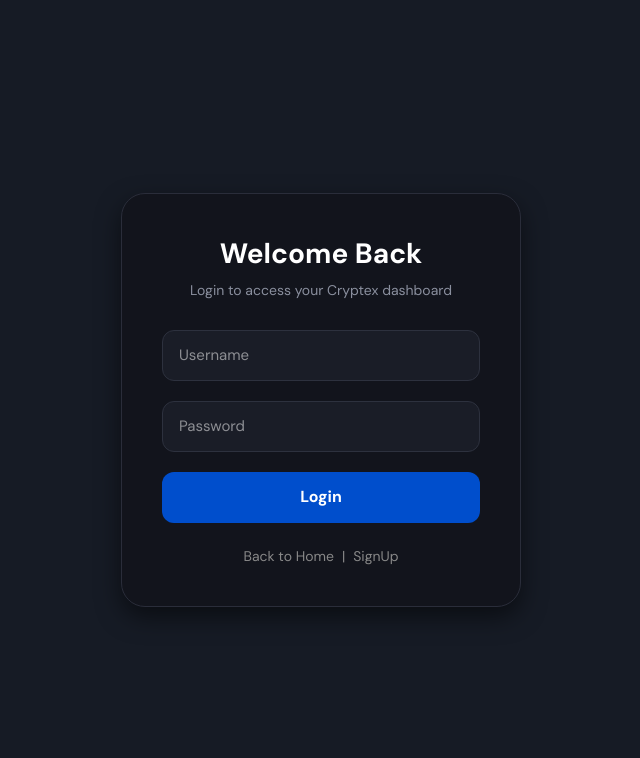
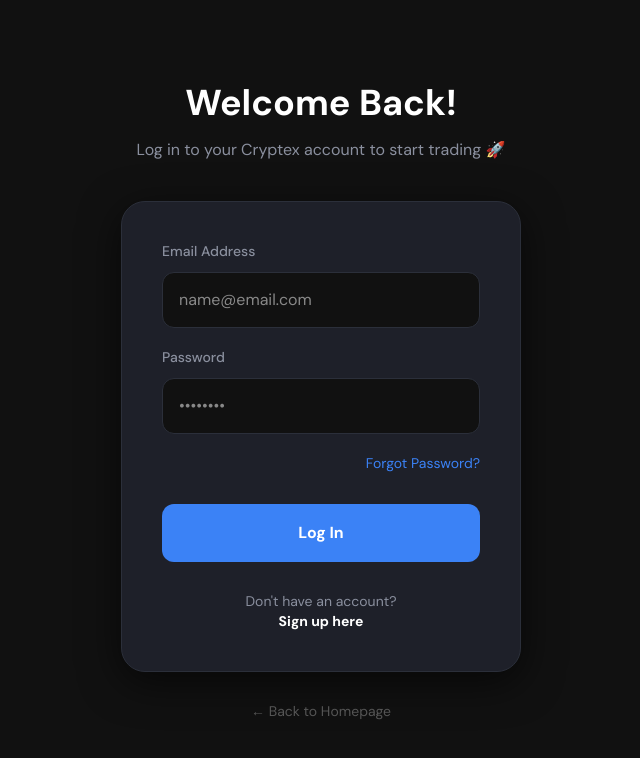
Before and after one commit to ellerinaurelia/CryptoWeb-Code, a Next.js app in the folder frontend/: page /login in a window 1280 px wide. Shown: the top 758 px of the page, without its empty margins (319-959 px from the left). Built offline with nearby package versions, Linux system fonts and the light colour scheme.

Commit message:
Refactor login page to use email instead of username

```diff
--- a/frontend/src/app/login/page.tsx
+++ b/frontend/src/app/login/page.tsx
@@ -1,90 +1,89 @@
 "use client";
 
 import { useState } from "react";
-import { useRouter } from "next/navigation";
 import Link from "next/link";
+import { useRouter } from "next/navigation"; // <-- Kita panggil satpam rute Next.js
 
-export default function LoginPage() {
-  const [username, setUsername] = useState("");
+export default function Login() {
+  const [email, setEmail] = useState("");
   const [password, setPassword] = useState("");
-  const [error, setError] = useState(false);
-  const router = useRouter();
+  const router = useRouter(); // <-- Inisialisasi router
 
-  const handleLogin = () => {
-    if (username === "demo" && password === "1234") {
-      setError(false);
+  const handleLogin = (e: any) => {
+    e.preventDefault();
 
-      // DUMMY
-      const dummyUserData = {
-        name: "Demo User",
-        email: "demo.user@cryptex.com",
-        status: "Verified",
-        joinDate: "May 2026"
-      };
-
-      // DATABASE TEMPORARY
-      localStorage.setItem("isLoggedIn", "true");
-      localStorage.setItem("userData", JSON.stringify(dummyUserData));
-
-      alert("Login successful! Redirecting to dashboard...");
+    // Begitu tombol diklik, langsung tendang otomatis ke dashboard!
     router.push("/dashboard");
-    } else {
-      setError(true);
-    }
   };
 
   return (
-    <div style={{ minHeight: "100vh", backgroundColor: "#161b25", display: "flex", alignItems: "center", justifyContent: "center", padding: "16px" }}>
-      <div style={{ backgroundColor: "#12141c", padding: "40px", borderRadius: "24px", width: "100%", maxWidth: "400px", border: "1px solid #2a2d3a", textAlign: "center", boxShadow: "0 10px 25px rgba(0,0,0,0.5)" }}>
+    <section style={{ minHeight: '100vh', display: 'flex', flexDirection: 'column', alignItems: 'center', justifyContent: 'center', backgroundColor: '#111', color: '#fff', padding: '20px' }}>
+      <div style={{ maxWidth: '400px', width: '100%', margin: '0 auto' }}>
 
-        <h2 style={{ color: "white", fontSize: "28px", fontWeight: "bold", marginBottom: "8px", marginTop: "0" }}>Welcome Back</h2>
-        <p style={{ color: "#8a8f9e", fontSize: "14px", marginBottom: "30px" }}>
-          Login to access your Cryptex dashboard
-        </p>
+        <div style={{ textAlign: 'center', marginBottom: '40px' }}>
+          <h1 style={{ fontSize: '36px', fontWeight: 'bold', marginBottom: '10px' }}>Welcome Back!</h1>
+          <p style={{ color: '#8a8f9e' }}>Log in to your Cryptex account to start trading 🚀</p>
+        </div>
 
-        {/* INPUT USERNAME */}
-        <div style={{ marginBottom: "20px" }}>
+        <div style={{ backgroundColor: '#1e2029', padding: '40px', borderRadius: '24px', border: '1px solid #2b2f3a', boxShadow: '0 10px 40px rgba(0,0,0,0.6)' }}>
+          <form onSubmit={handleLogin} style={{ display: 'flex', flexDirection: 'column', gap: '20px' }}>
+
+            <div>
+              <label style={{ display: 'block', color: '#8a8f9e', marginBottom: '10px', fontSize: '14px', fontWeight: '500' }}>Email Address</label>
               <input
-            type="text"
-            placeholder="Username"
-            style={{ width: "100%", boxSizing: "border-box", padding: "14px 16px", backgroundColor: "#1a1d27", border: "1px solid #2d313e", borderRadius: "12px", fontSize: "15px", color: "white", outline: "none" }}
-            value={username}
-            onChange={(e) => setUsername(e.target.value)}
+                type="email"
+                placeholder="name@email.com"
+                value={email}
+                onChange={(e) => setEmail(e.target.value)}
+                style={{ width: '100%', padding: '16px', backgroundColor: '#111', border: '1px solid #2b2f3a', color: '#fff', borderRadius: '12px', outline: 'none', fontSize: '16px', boxSizing: 'border-box' }}
+                required
               />
             </div>
 
-        {/* INPUT PASSWORD */}
-        <div style={{ marginBottom: "20px" }}>
+            <div>
+              <label style={{ display: 'block', color: '#8a8f9e', marginBottom: '10px', fontSize: '14px', fontWeight: '500' }}>Password</label>
               <input
                 type="password"
-            placeholder="Password"
-            style={{ width: "100%", boxSizing: "border-box", padding: "14px 16px", backgroundColor: "#1a1d27", border: "1px solid #2d313e", borderRadius: "12px", fontSize: "15px", color: "white", outline: "none" }}
+                placeholder="••••••••"
                 value={password}
                 onChange={(e) => setPassword(e.target.value)}
-            onKeyPress={(e) => e.key === "Enter" && handleLogin()}
+                style={{ width: '100%', padding: '16px', backgroundColor: '#111', border: '1px solid #2b2f3a', color: '#fff', borderRadius: '12px', outline: 'none', fontSize: '16px', boxSizing: 'border-box' }}
+                required
               />
             </div>
 
+            <div style={{ textAlign: 'right' }}>
+              <Link href="#" style={{ color: '#3b82f6', fontSize: '14px', textDecoration: 'none' }}>
+                Forgot Password?
+              </Link>
+            </div>
+
             <button
-          onClick={handleLogin}
-          style={{ width: "100%", padding: "14px", backgroundColor: "#004ecc", color: "white", borderRadius: "12px", fontSize: "16px", fontWeight: "bold", border: "none", cursor: "pointer", transition: "0.3s" }}
+              type="submit"
+              style={{ width: '100%', padding: '18px', backgroundColor: '#3b82f6', color: '#fff', border: 'none', borderRadius: '12px', fontWeight: 'bold', cursor: 'pointer', fontSize: '16px', marginTop: '10px', transition: '0.3s' }}
+              onMouseOver={(e) => e.currentTarget.style.backgroundColor = '#2563eb'}
+              onMouseOut={(e) => e.currentTarget.style.backgroundColor = '#3b82f6'}
             >
-          Login
+              Log In
             </button>
 
-        {error && (
-          <div style={{ color: "#ef4444", fontSize: "13px", marginTop: "12px" }}>
-            Invalid username or password
+          </form>
+
+          <div style={{ marginTop: '30px', textAlign: 'center', fontSize: '14px', color: '#8a8f9e' }}>
+            Don't have an account? {' '}
+            <Link href="/signup" style={{ color: '#fff', fontWeight: 'bold', textDecoration: 'none' }}>
+              Sign up here
+            </Link>
           </div>
-        )}
+        </div>
 
-        <div style={{ marginTop: "24px", display: "flex", justifyContent: "center", gap: "8px", fontSize: "14px" }}>
-          <Link href="/" style={{ color: "#888888", textDecoration: "none" }}>Back to Home</Link>
-          <span style={{ color: "#888888" }}>|</span>
-          <Link href="/signup" style={{ color: "#888888", textDecoration: "none" }}>SignUp</Link>
+        <div style={{ marginTop: '30px', textAlign: 'center' }}>
+          <Link href="/" style={{ color: '#555', textDecoration: 'none', fontSize: '14px' }}>
+            ← Back to Homepage
+          </Link>
         </div>
 
       </div>
-    </div>
+    </section>
   );
 }
```
Lines whose indentation alone changed are shown as unchanged.
